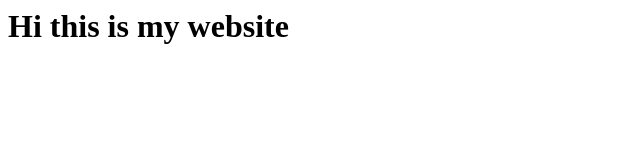
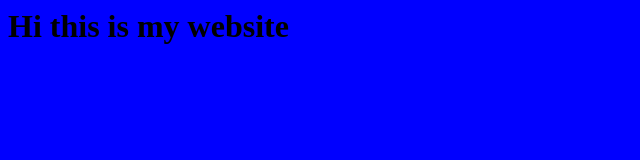
Before and after one commit to Sa1tyW/CV, a plain HTML site: page index.html in a window 1280 px wide. Shown: the whole page, without its empty margins (0-640 px from the left). Drawn offline with Linux system fonts and the light colour scheme.

Commit message:
Update index.html

```diff
--- a/index.html
+++ b/index.html
@@ -2,7 +2,7 @@
   <head>
 <title>Hi, Taj's Site</title>
 </head>
-<body style="background-colour:blue;">
+<body style="background-color:blue;">
   <h1>Hi this is my website </h1>
 
   </body>
```
